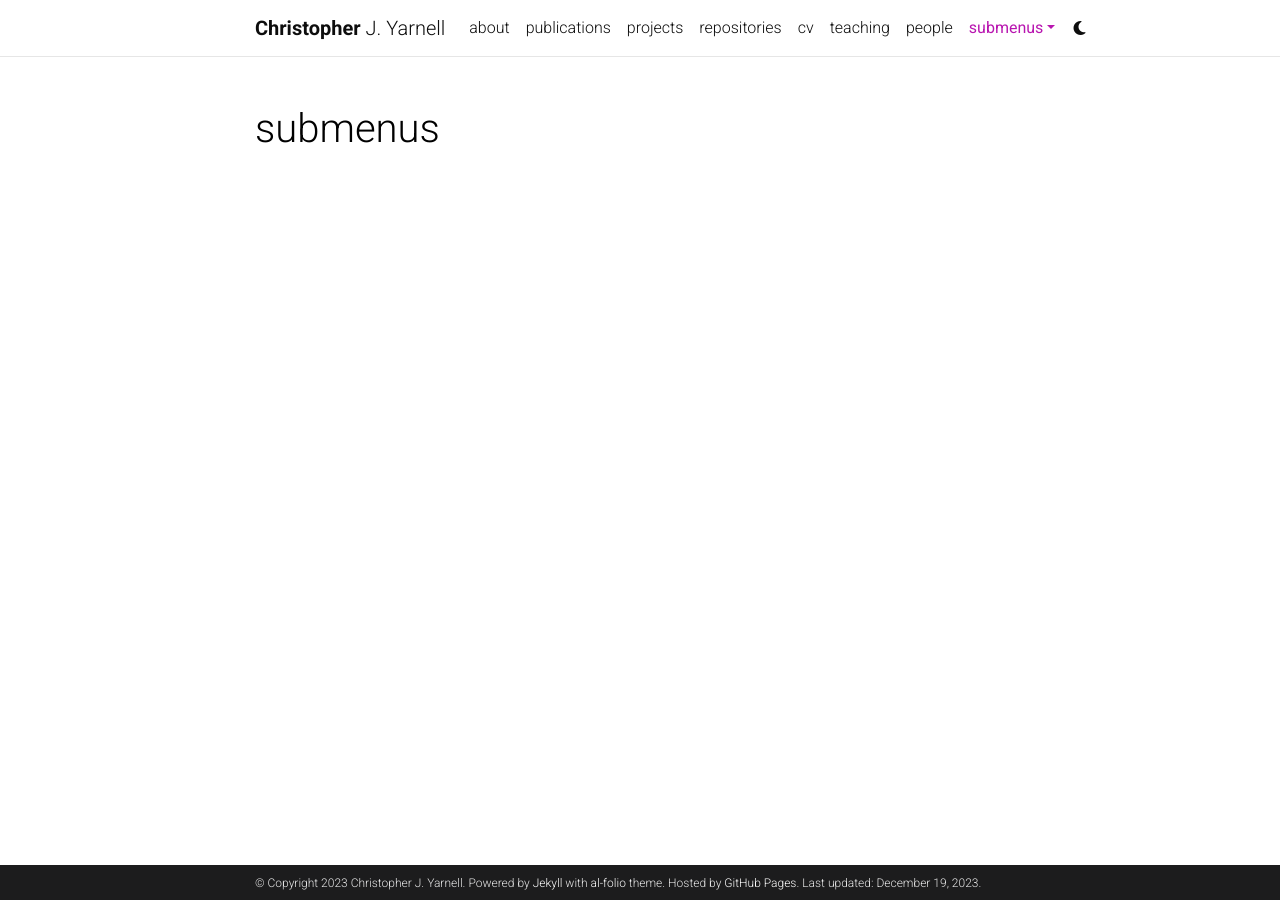
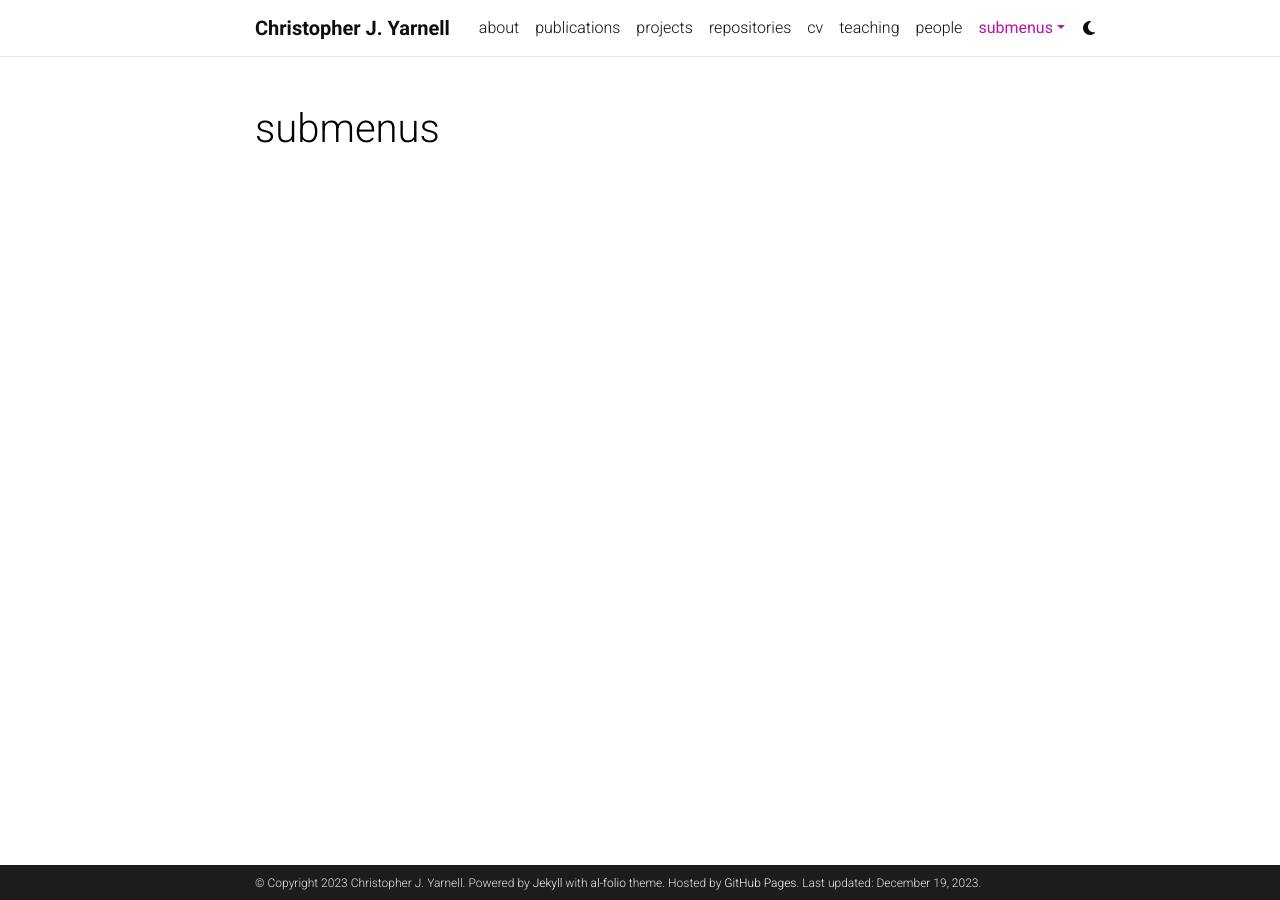
Before and after one commit to cjyarnell/cjyarnell.github.io, a Jekyll site: the page built from _pages/dropdown.md, in a window 1280 px wide. Built offline with Jekyll 4.4.1, drawn with Linux system fonts in a browser that asks for light colours; comment, search, counter and statistics services are not loaded; a style sheet for code colours, icons or effects is not loaded.

Commit message:
Update header.html

```diff
--- a/_includes/header.html
+++ b/_includes/header.html
@@ -11,10 +11,10 @@
                 <span class="font-weight-bold">{{- site.first_name -}}&nbsp;</span>
               {%- endif -%}
               {%- if site.middle_name -%}
-                {{- site.middle_name -}}&nbsp;
+                <span class="font-weight-bold">{{- site.middle_name -}}&nbsp;</span>
               {%- endif -%}
               {%- if site.last_name -%}
-                {{- site.last_name -}}
+                <span class="font-weight-bold">{{- site.last_name -}}&nbsp;</span>
               {%- endif -%}
             {%- else -%}
               {{- site.title -}}
```
